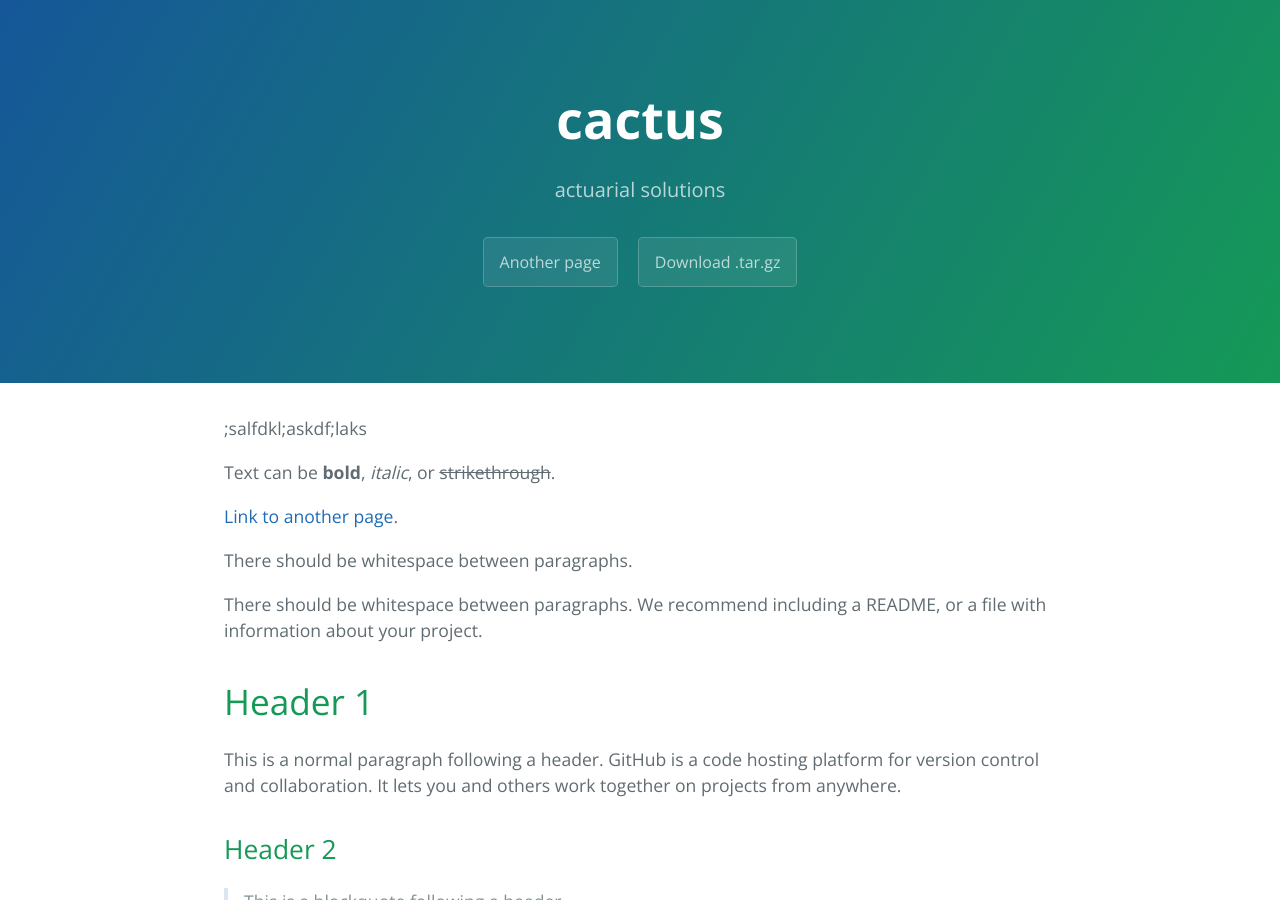
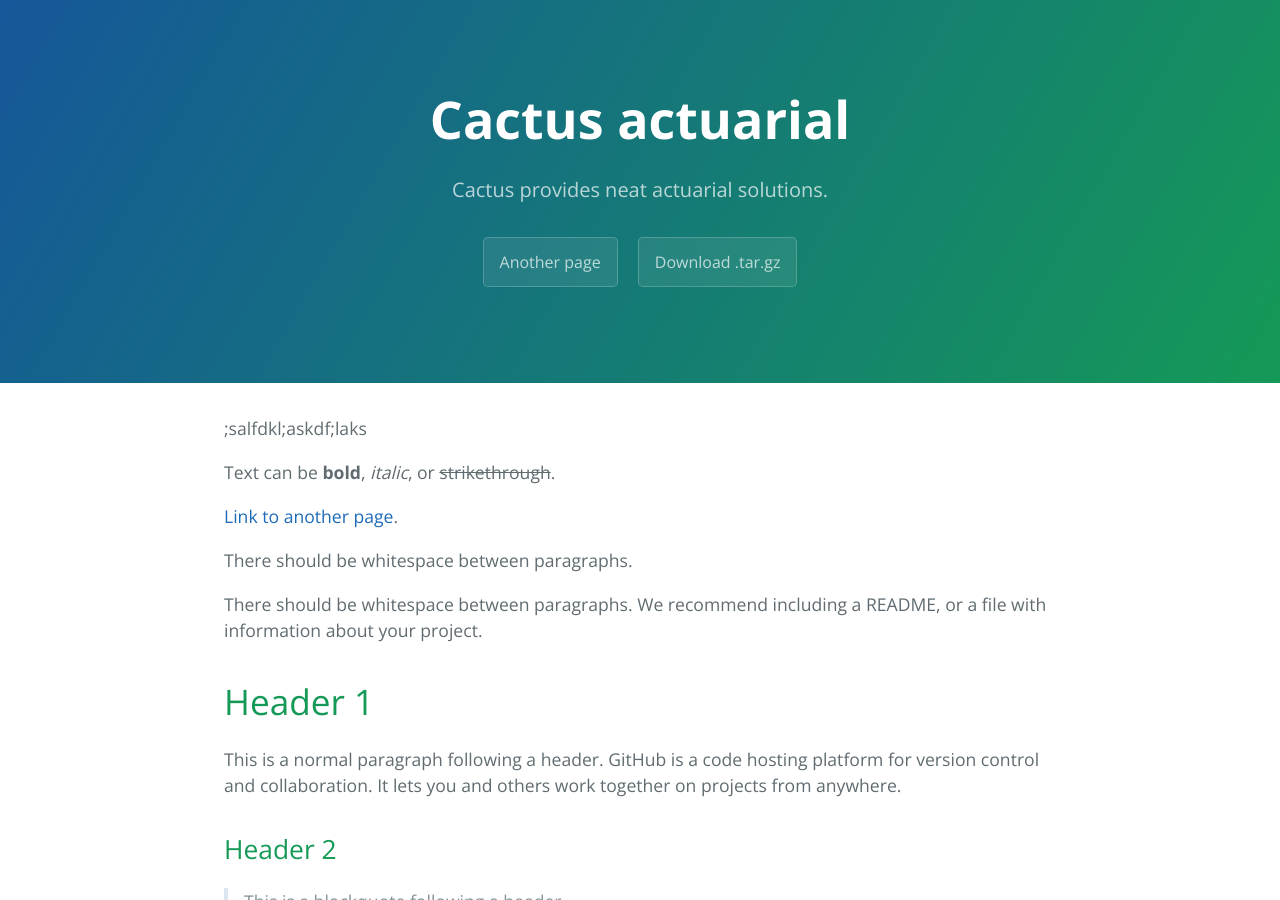
Before and after one commit to cactus-actuarial/cactus-actuarial.github.io, a Jekyll site: the page built from index.md, in a window 1280 px wide and 900 px high. Built offline with Jekyll 4.4.1, drawn with Linux system fonts in a browser that asks for light colours.

Commit message:
Update _config.yml

```diff
--- a/_config.yml
+++ b/_config.yml
@@ -1,5 +1,5 @@
-title: cactus
-description: actuarial solutions
+title: Cactus actuarial
+description: Cactus provides neat actuarial solutions.
 show_downloads: true
 google_analytics:
 theme: jekyll-theme-cayman
```
